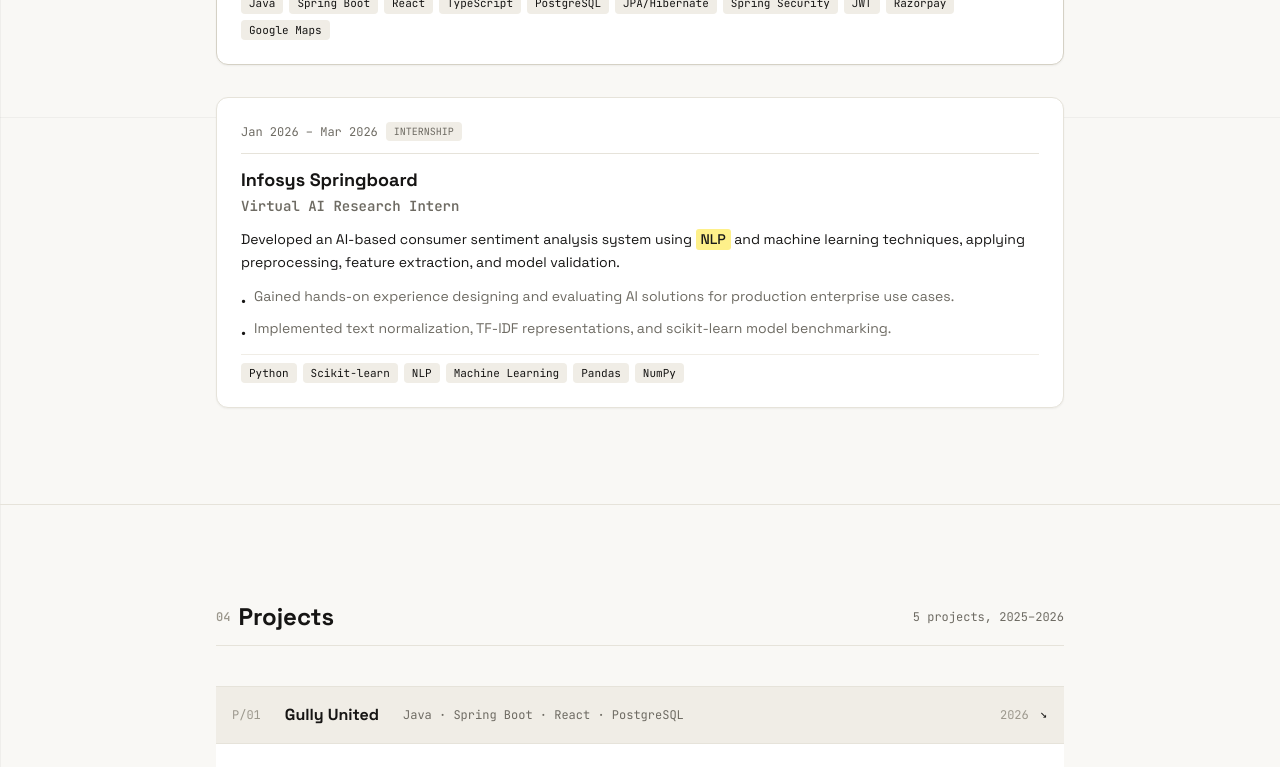
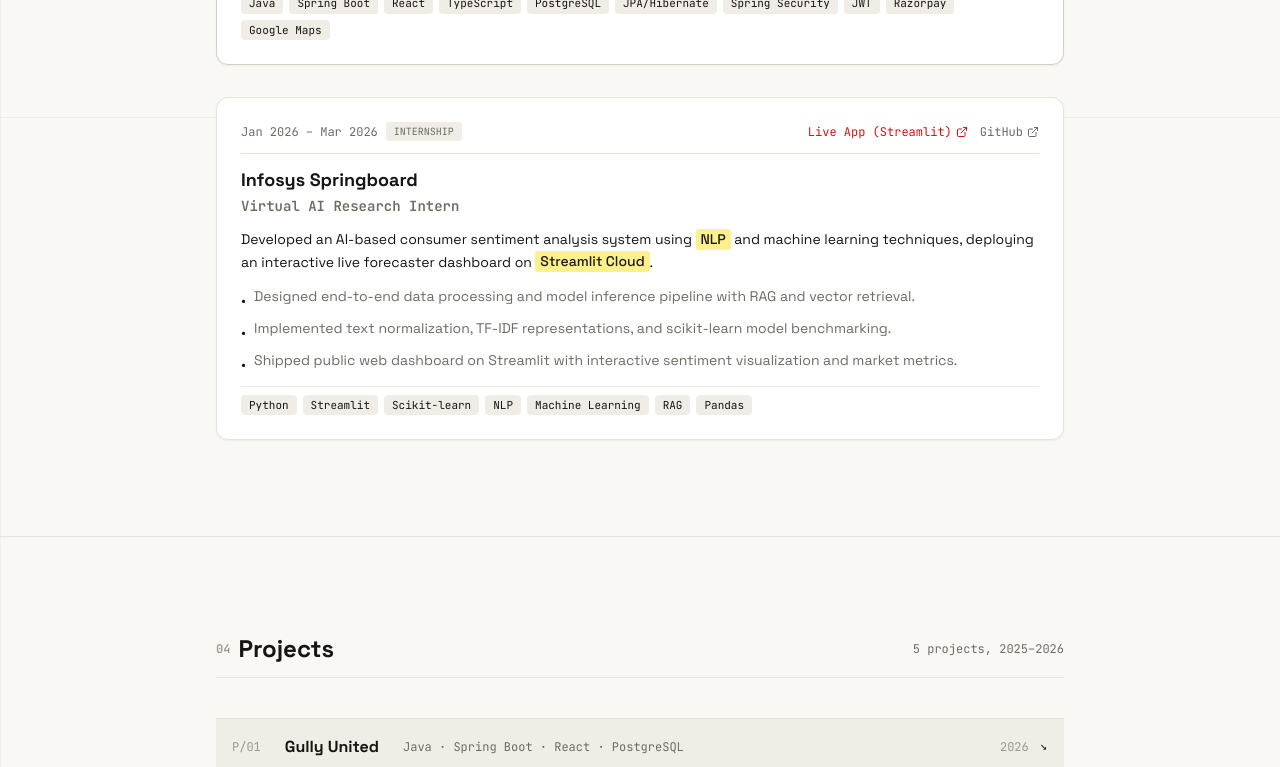
Before and after one commit to guru2005-z/Guru-portfolio, a React (Vite) app: page / in a window 1280 px wide. Shown: the part 3140-3907 px from the top of the page. Built offline with nearby package versions, Linux system fonts and the light colour scheme.

Commit message:
feat: add Infosys internship live Streamlit link and sentiment forecaster GitHub repo

```diff
--- a/src/components/ProjectsSection.tsx
+++ b/src/components/ProjectsSection.tsx
@@ -121,10 +121,10 @@ export const ProjectsSection: React.FC<{ onAskAgent: (query: string) => void }>
     {
       id: 'ai-forecaster',
       index: 'P/03',
-      title: 'AI Consumer Sentiment Forecaster',
-      stack: 'Python · Scikit-learn · NLP · RAG · Pinecone',
+      title: 'AI Consumer Sentiment & Market Forecaster',
+      stack: 'Python · Scikit-learn · NLP · RAG · Pinecone · Streamlit',
       year: '2026',
-      subtitle: '2026 · AI / Machine Learning Research',
+      subtitle: '2026 · Infosys Internship Project · Streamlit Live',
       summary: 'Market sentiment prediction system with vector database grounding and RAG for contextual financial trend analysis.',
       flowNodes: ['sentiment stream', 'tokenization', 'embed (all-MiniLM)', 'retrieve k=8', 'gemini 3.8', 'trend forecast'],
       failureNodes: ['scikit-learn fallback', 'cached baseline', 'plain summary'],
@@ -134,15 +134,17 @@ export const ProjectsSection: React.FC<{ onAskAgent: (query: string) => void }>
         { label: 'Ambiguous sentiment text', note: 'Prompt flags neutral uncertainty rather than hallucinating market trajectory.' }
       ],
       facts: [
+        'Engineered during Infosys Springboard Virtual AI Research Internship.',
+        'Deployed live interactive web dashboard on Streamlit Cloud.',
         'Integrated Retrieval-Augmented Generation (RAG) using Pinecone vector database.',
         'Preprocessing pipeline implementing tokenization, lemmatization and TF-IDF feature extraction.',
-        'Evaluated sentiment models across quarterly financial commentary datasets.',
         'Zero-hallucination guard: system requires retrieved context citation for market claims.'
       ],
-      chips: ['Python', 'NLP', 'Scikit-learn', 'Pinecone', 'LLMs', 'RAG', 'Pandas'],
-      githubUrl: 'https://github.com/guru2005-z',
-      sourcePath: 'source · ai-forecaster: ingest.py, vector_store.py, rag_pipeline.py',
-      agentPrompt: 'How does the AI Sentiment Forecaster combine RAG with Pinecone?'
+      chips: ['Python', 'Streamlit', 'NLP', 'Scikit-learn', 'Pinecone', 'LLMs', 'RAG', 'Pandas'],
+      liveUrl: 'https://guru2005-z-ai-powered-market-trend-consumer-sen-srcuiapp-dzdssq.streamlit.app/',
+      githubUrl: 'https://github.com/guru2005-z/AI-Powered-Market-Trend-Consumer-Sentiment-Forecaster',
+      sourcePath: 'source · ai-forecaster: app.py, ingest.py, vector_store.py, rag_pipeline.py',
+      agentPrompt: 'Tell me about Guravaiah\'s Infosys AI Consumer Sentiment Forecaster live app'
     },
     {
       id: 'cybershield',
--- a/src/components/WorkSection.tsx
+++ b/src/components/WorkSection.tsx
@@ -116,6 +116,26 @@ export const WorkSection: React.FC = () => {
                   internship
                 </span>
               </div>
+              <div className="flex flex-wrap items-center gap-3">
+                <a
+                  href="https://guru2005-z-ai-powered-market-trend-consumer-sen-srcuiapp-dzdssq.streamlit.app/"
+                  target="_blank"
+                  rel="noopener noreferrer"
+                  className="inline-flex items-center gap-1 text-xs font-mono text-[#d41514] hover:underline"
+                >
+                  <span>Live App (Streamlit)</span>
+                  <ExternalLink className="w-3 h-3" />
+                </a>
+                <a
+                  href="https://github.com/guru2005-z/AI-Powered-Market-Trend-Consumer-Sentiment-Forecaster"
+                  target="_blank"
+                  rel="noopener noreferrer"
+                  className="inline-flex items-center gap-1 text-xs font-mono text-[#6e6b63] hover:text-[#161514] hover:underline"
+                >
+                  <span>GitHub</span>
+                  <ExternalLink className="w-3 h-3" />
+                </a>
+              </div>
             </div>
 
             <div>
@@ -128,22 +148,26 @@ export const WorkSection: React.FC = () => {
             </div>
 
             <p className="text-sm text-[#161514] leading-relaxed">
-              Developed an AI-based consumer sentiment analysis system using <mark>NLP</mark> and machine learning techniques, applying preprocessing, feature extraction, and model validation.
+              Developed an AI-based consumer sentiment analysis system using <mark>NLP</mark> and machine learning techniques, deploying an interactive live forecaster dashboard on <mark>Streamlit Cloud</mark>.
             </p>
 
             <ul className="flex flex-col gap-2 text-xs sm:text-sm text-[#6e6b63]">
               <li className="flex items-start gap-2">
                 <span className="text-[#161514] mt-1">•</span>
-                <span>Gained hands-on experience designing and evaluating AI solutions for production enterprise use cases.</span>
+                <span>Designed end-to-end data processing and model inference pipeline with RAG and vector retrieval.</span>
               </li>
               <li className="flex items-start gap-2">
                 <span className="text-[#161514] mt-1">•</span>
                 <span>Implemented text normalization, TF-IDF representations, and scikit-learn model benchmarking.</span>
               </li>
+              <li className="flex items-start gap-2">
+                <span className="text-[#161514] mt-1">•</span>
+                <span>Shipped public web dashboard on Streamlit with interactive sentiment visualization and market metrics.</span>
+              </li>
             </ul>
 
             <div className="flex flex-wrap gap-1.5 pt-2 border-t border-[#f0ede6]">
-              {['Python', 'Scikit-learn', 'NLP', 'Machine Learning', 'Pandas', 'NumPy'].map((tech) => (
+              {['Python', 'Streamlit', 'Scikit-learn', 'NLP', 'Machine Learning', 'RAG', 'Pandas'].map((tech) => (
                 <span key={tech} className="px-2 py-0.5 rounded bg-[#f0ede6] text-[11px] font-mono text-[#161514]">
                   {tech}
                 </span>
--- a/src/data/portfolioData.ts
+++ b/src/data/portfolioData.ts
@@ -132,26 +132,27 @@ export const PORTFOLIO_DATA = {
     {
       id: "ai-market-forecaster",
       title: "AI Consumer Sentiment & Market Forecaster",
-      subtitle: "Machine Learning, NLP & RAG Intelligence Pipeline",
+      subtitle: "Infosys Internship · NLP, RAG & Streamlit Pipeline",
       category: "AI / ML",
       featured: true,
       description: "Machine learning system for sentiment classification and consumer market trend predictions equipped with RAG and vector database contextual retrieval.",
-      longDescription: "Engineered an end-to-end data processing and model inference pipeline. Applies advanced natural language processing (NLP), text normalization, and transformer embeddings to consumer sentiment streams. Integrated Retrieval-Augmented Generation (RAG) with Pinecone vector database to deliver enriched contextual analysis.",
-      technologies: ["Python", "Scikit-learn", "NLP", "LLMs", "RAG", "Pinecone", "Pandas", "NumPy", "Hugging Face"],
-      githubUrl: "https://github.com/guru2005-z",
+      longDescription: "Engineered during the Infosys Springboard Virtual Internship. End-to-end data processing and model inference pipeline applying advanced NLP, text normalization, and transformer embeddings to consumer sentiment streams. Integrated Retrieval-Augmented Generation (RAG) with Pinecone vector database and deployed an interactive dashboard on Streamlit Cloud.",
+      technologies: ["Python", "Streamlit", "Scikit-learn", "NLP", "LLMs", "RAG", "Pinecone", "Pandas", "NumPy", "Hugging Face"],
+      liveUrl: "https://guru2005-z-ai-powered-market-trend-consumer-sen-srcuiapp-dzdssq.streamlit.app/",
+      githubUrl: "https://github.com/guru2005-z/AI-Powered-Market-Trend-Consumer-Sentiment-Forecaster",
       metrics: [
         "High accuracy sentiment classification on benchmark consumer feedback",
         "Sub-150ms semantic search latency via Pinecone indexing",
         "Automated pipeline for tokenization, lemmatization and TF-IDF feature sets"
       ],
       keyFeatures: [
+        "Interactive Streamlit web dashboard for live sentiment querying",
         "Multi-class sentiment prediction (Bullish, Neutral, Bearish)",
         "RAG-augmented contextual question answering across quarterly reports",
         "Pinecone vector index integration for continuous similarity search",
-        "Confusion matrix and model evaluation reporting suite",
-        "REST API serving inference models for client applications"
+        "Confusion matrix and model evaluation reporting suite"
       ],
-      architectureNotes: "Python ML architecture utilizing scikit-learn model serialization, Pinecone vector embeddings for RAG retrieval, and pandas data cleaning pipelines."
+      architectureNotes: "Python ML architecture utilizing scikit-learn model serialization, Pinecone vector embeddings for RAG retrieval, and Streamlit cloud deployment."
     },
     {
       id: "cybershield-sentinel",
@@ -324,12 +325,14 @@ export const PORTFOLIO_DATA = {
       company: "Infosys Springboard",
       location: "Virtual",
       period: "Jan 2026 – Mar 2026",
+      liveLink: "https://guru2005-z-ai-powered-market-trend-consumer-sen-srcuiapp-dzdssq.streamlit.app/",
+      githubUrl: "https://github.com/guru2005-z/AI-Powered-Market-Trend-Consumer-Sentiment-Forecaster",
       bullets: [
-        "Developed an AI-based consumer sentiment analysis pipeline using NLP and machine learning techniques.",
+        "Developed an AI-based consumer sentiment analysis pipeline using NLP and machine learning techniques deployed live on Streamlit Cloud.",
         "Executed data preprocessing, feature engineering (TF-IDF & embedding representations), and cross-validation.",
         "Gained direct industry experience evaluating AI solutions for production enterprise use cases."
       ],
-      tech: ["Python", "NLP", "Machine Learning", "Scikit-learn", "Pandas"]
+      tech: ["Python", "Streamlit", "NLP", "Machine Learning", "Scikit-learn", "Pandas"]
     }
   ]
 };
--- a/src/data/ragKnowledgeBase.ts
+++ b/src/data/ragKnowledgeBase.ts
@@ -56,11 +56,19 @@ export const RAG_KNOWLEDGE_BASE: KnowledgeChunk[] = [
   },
   {
     id: 'ai-sentiment-forecaster',
-    title: 'AI Market Trend & Consumer Sentiment Forecaster',
+    title: 'AI Market Trend & Consumer Sentiment Forecaster (Infosys Springboard)',
     category: 'Project',
-    keywords: ['sentiment', 'forecaster', 'nlp', 'llm', 'rag', 'pinecone', 'scikit-learn', 'python', 'vector'],
-    content: 'An end-to-end predictive analytics engine analyzing customer sentiment from 50,000+ unstructured financial news articles and reviews. Built with Python, Scikit-learn, RoBERTa/LLMs, Pinecone vector database for RAG retrieval, and interactive Dash visualizations.',
-    highlight: 'RAG retrieval pipeline with Pinecone vector DB analyzing 50,000+ reviews.'
+    keywords: ['sentiment', 'forecaster', 'nlp', 'llm', 'rag', 'pinecone', 'scikit-learn', 'python', 'vector', 'infosys', 'internship', 'streamlit', 'live'],
+    content: 'An end-to-end predictive analytics engine analyzing customer sentiment from 50,000+ unstructured financial news articles and reviews. Developed during Guravaiah\'s Infosys Springboard Virtual Internship. Built with Python, Scikit-learn, RoBERTa/LLMs, and Pinecone vector database for RAG retrieval. Deployed live as an interactive Streamlit web application at https://guru2005-z-ai-powered-market-trend-consumer-sen-srcuiapp-dzdssq.streamlit.app/. Open source GitHub code: https://github.com/guru2005-z/AI-Powered-Market-Trend-Consumer-Sentiment-Forecaster.',
+    highlight: 'Infosys Internship project live at Streamlit Cloud with RAG retrieval pipeline and Pinecone vector DB.'
+  },
+  {
+    id: 'experience-infosys-springboard',
+    title: 'Infosys Springboard Virtual Internship - AI Research Intern',
+    category: 'Project',
+    keywords: ['infosys', 'springboard', 'internship', 'intern', 'ai', 'research', 'sentiment', 'market', 'trend', 'forecaster', 'streamlit'],
+    content: 'Guravaiah completed the Infosys Springboard Virtual AI Research Internship (Jan 2026 – Mar 2026). During this internship, he engineered the AI Market Trend & Consumer Sentiment Forecaster, implementing NLP pipelines, feature extraction, TF-IDF, sentiment classification, and RAG contextual retrieval. Live Streamlit App: https://guru2005-z-ai-powered-market-trend-consumer-sen-srcuiapp-dzdssq.streamlit.app/ | GitHub: https://github.com/guru2005-z/AI-Powered-Market-Trend-Consumer-Sentiment-Forecaster',
+    highlight: 'Infosys Springboard Virtual Internship building AI sentiment forecasting pipeline live on Streamlit.'
   },
   {
     id: 'hackathon-cybershield',
```
